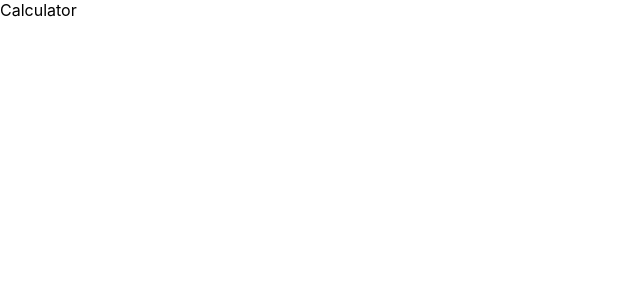
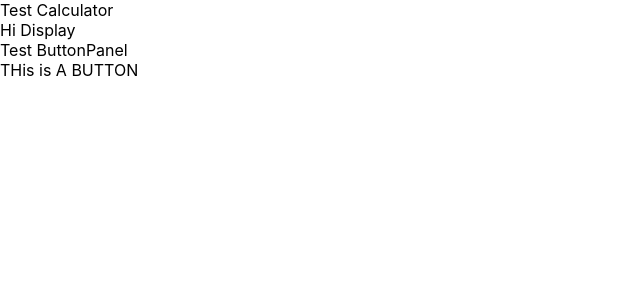
Before and after one commit to DevLinh/simple-react-calculator, a React (Create React App) app: page / in a window 1280 px wide. Shown: the top 300 px of the page, without its empty margins (0-640 px from the left). Built offline with nearby package versions, Linux system fonts and the light colour scheme.

Commit message:
render all components the first time

```diff
--- a/src/component/App.js
+++ b/src/component/App.js
@@ -1,8 +1,15 @@
 import React from "react";
-
+import ButtonPanel from "./ButtonPanel";
+import Display from "./Display";
 class App extends React.Component {
   render() {
-    return <div>Calculator</div>;
+    return (
+      <div>
+        Test Calculator
+        <Display />
+        <ButtonPanel />
+      </div>
+    );
   }
 }
 
--- a/src/component/Button.js
+++ b/src/component/Button.js
@@ -2,7 +2,7 @@ import React, { Component } from "react";
 
 export class Button extends Component {
   render() {
-    return <div>Hello Button</div>;
+    return <div>THis is A BUTTON</div>;
   }
 }
 
--- a/src/component/ButtonPanel.js
+++ b/src/component/ButtonPanel.js
@@ -1,8 +1,13 @@
 import React, { Component } from "react";
-
+import Button from "./Button";
 export class ButtonPanel extends Component {
   render() {
-    return <div>Hello ButtonPanel</div>;
+    return (
+      <div>
+        Test ButtonPanel
+        <Button />
+      </div>
+    );
   }
 }
 
```
